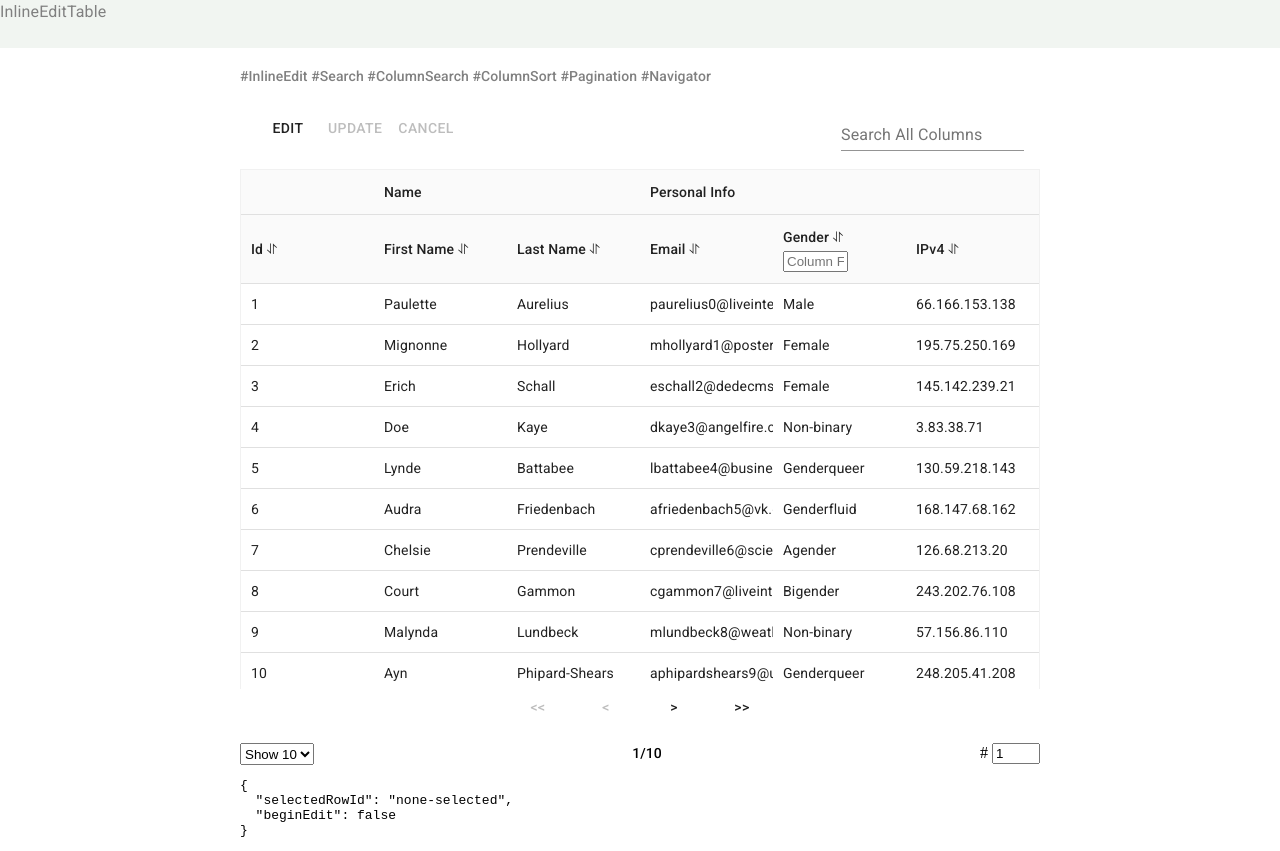
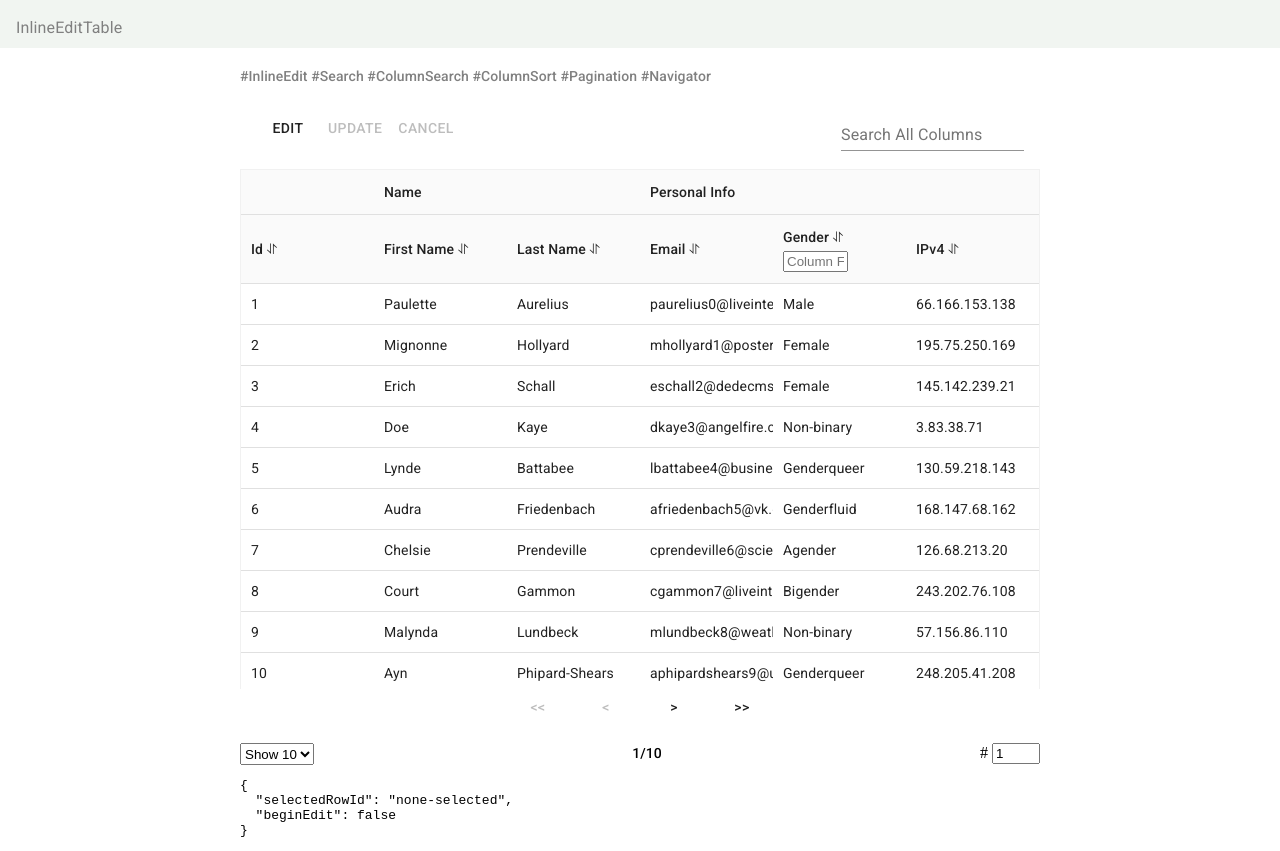
Before and after one commit to jeongookmoon/react-experiment, a React app: page / in a window 1280 px wide. Built offline with nearby package versions, Linux system fonts and the light colour scheme.

Commit message:
test Netlify deployment

```diff
--- a/package.json
+++ b/package.json
@@ -52,8 +52,8 @@
     "webpack-dev-server": "^3.11.2"
   },
   "scripts": {
-    "start": "webpack serve --config webpack.dev.config.ts",
-    "build": "webpack --config webpack.prod.config.ts",
+    "start": "webpack serve --config webpack.dev.config.ts --mode development",
+    "build": "webpack --config webpack.prod.config.ts --mode production",
     "test": "jest",
     "test-watch": "jest --watch"
   }
--- a/src/routes/mainRoute.tsx
+++ b/src/routes/mainRoute.tsx
@@ -8,11 +8,12 @@ function MainRoute(): ReactElement {
   return (
     <Router>
       <div style={{ backgroundColor: '#f1f5f1', height: '3em' }}>
-        <Link
-          to="/"
-          style={{ textDecoration: 'none', color: 'grey', cursor: 'pointer' }}
-        >
-          <Typography>InlineEditTable</Typography>
+        <Link to="/" style={{ textDecoration: 'none' }}>
+          <Typography
+            style={{ color: 'grey', cursor: 'pointer', padding: '1em' }}
+          >
+            InlineEditTable
+          </Typography>
         </Link>
       </div>
       <Switch>
```
